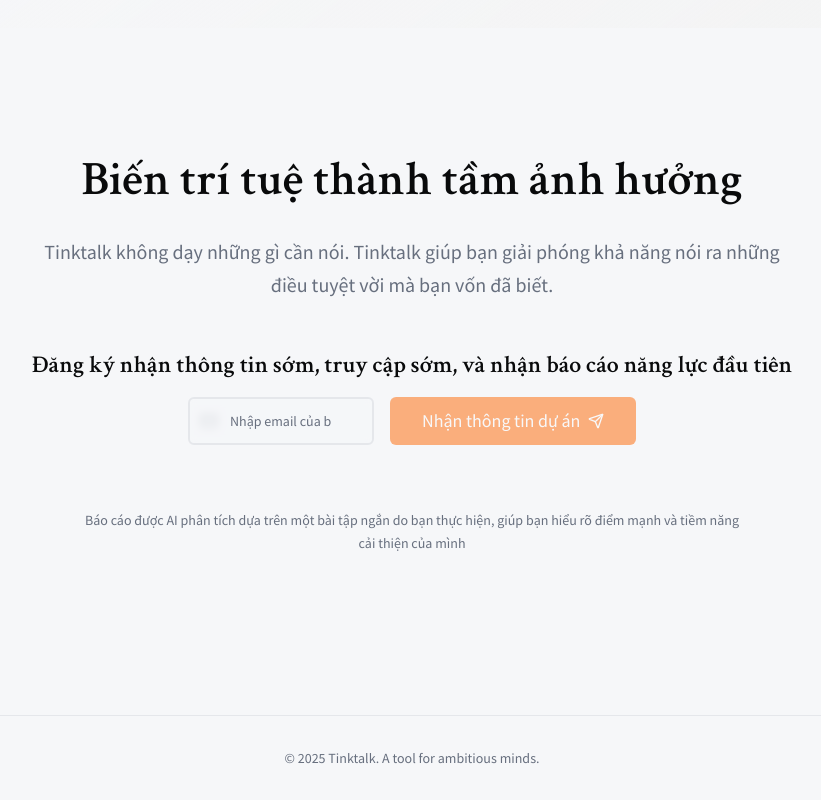
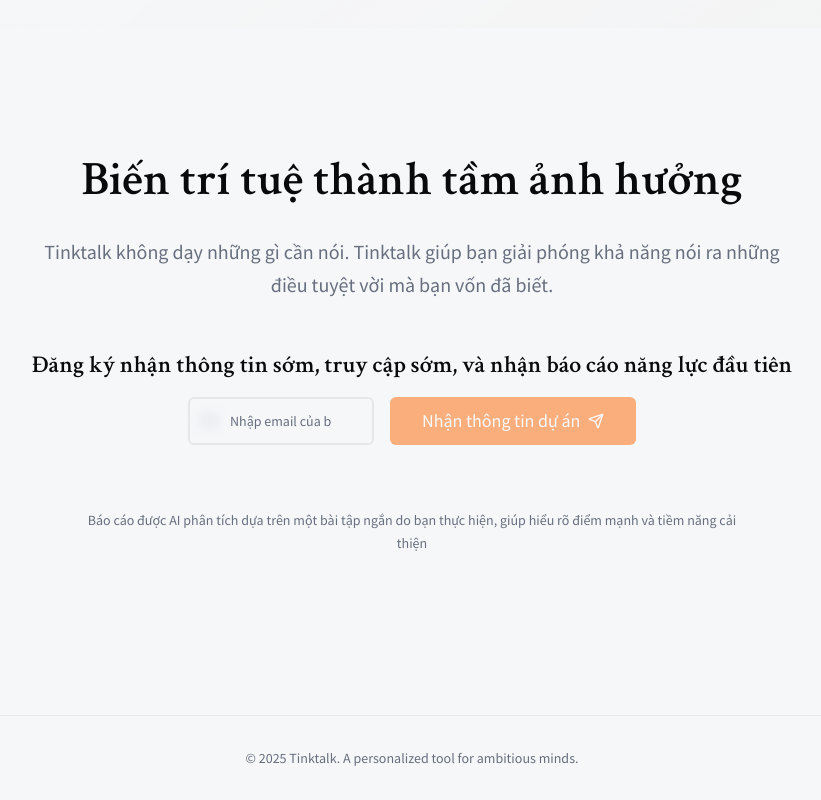
Before and after one commit to nauqcreen/your-ai-soulmate-talk, a React (Vite) app: page / in a window 1280 px wide. Shown: the part 3555-4355 px from the top of the page, without its empty margins (228-1049 px from the left). Built offline with nearby package versions, Linux system fonts and the light colour scheme.

Commit message:
Code edited in Lovable Code Editor
Edited UI in Lovable

```diff
--- a/src/components/MinimalFooter.tsx
+++ b/src/components/MinimalFooter.tsx
@@ -5,7 +5,7 @@ const MinimalFooter = () => {
       <div className="container mx-auto px-4">
         <div className="text-center">
           <p className="text-muted-foreground text-sm">
-            © 2025 Tinktalk. A tool for ambitious minds.
+            © 2025 Tinktalk. A personalized tool for ambitious minds.
           </p>
         </div>
       </div>
--- a/src/components/TheEmpowerment.tsx
+++ b/src/components/TheEmpowerment.tsx
@@ -236,7 +236,7 @@ const TheEmpowerment = () => {
                 </form>
 
                 <p className="text-sm text-muted-foreground mt-6 max-w-2xl mx-auto leading-relaxed font-source">
-                  Báo cáo được AI phân tích dựa trên một bài tập ngắn do bạn thực hiện, giúp bạn hiểu rõ điểm mạnh và tiềm năng cải thiện của mình
+                  Báo cáo được AI phân tích dựa trên một bài tập ngắn do bạn thực hiện, giúp hiểu rõ điểm mạnh và tiềm năng cải thiện
                 </p>
               </div>
             </>
```
